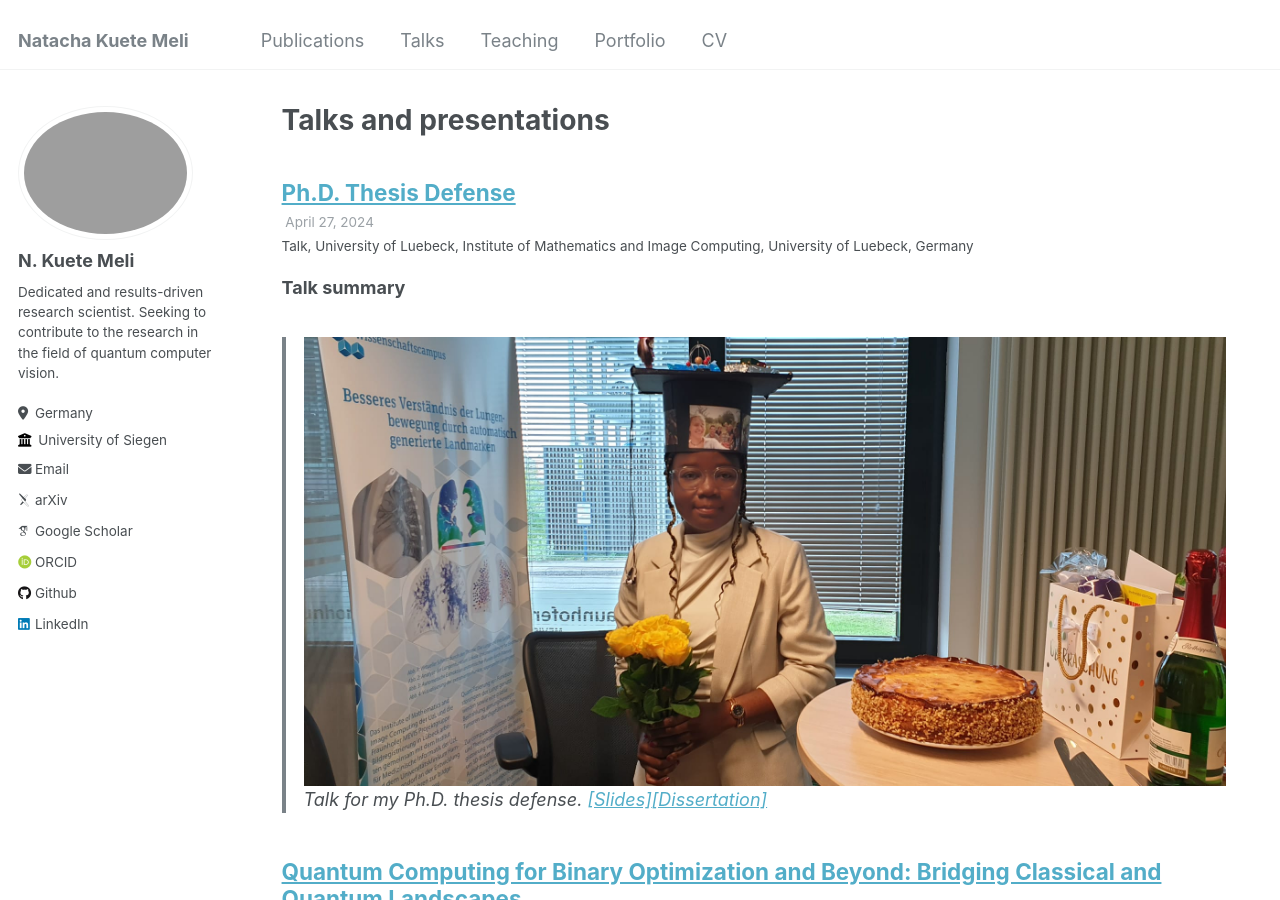
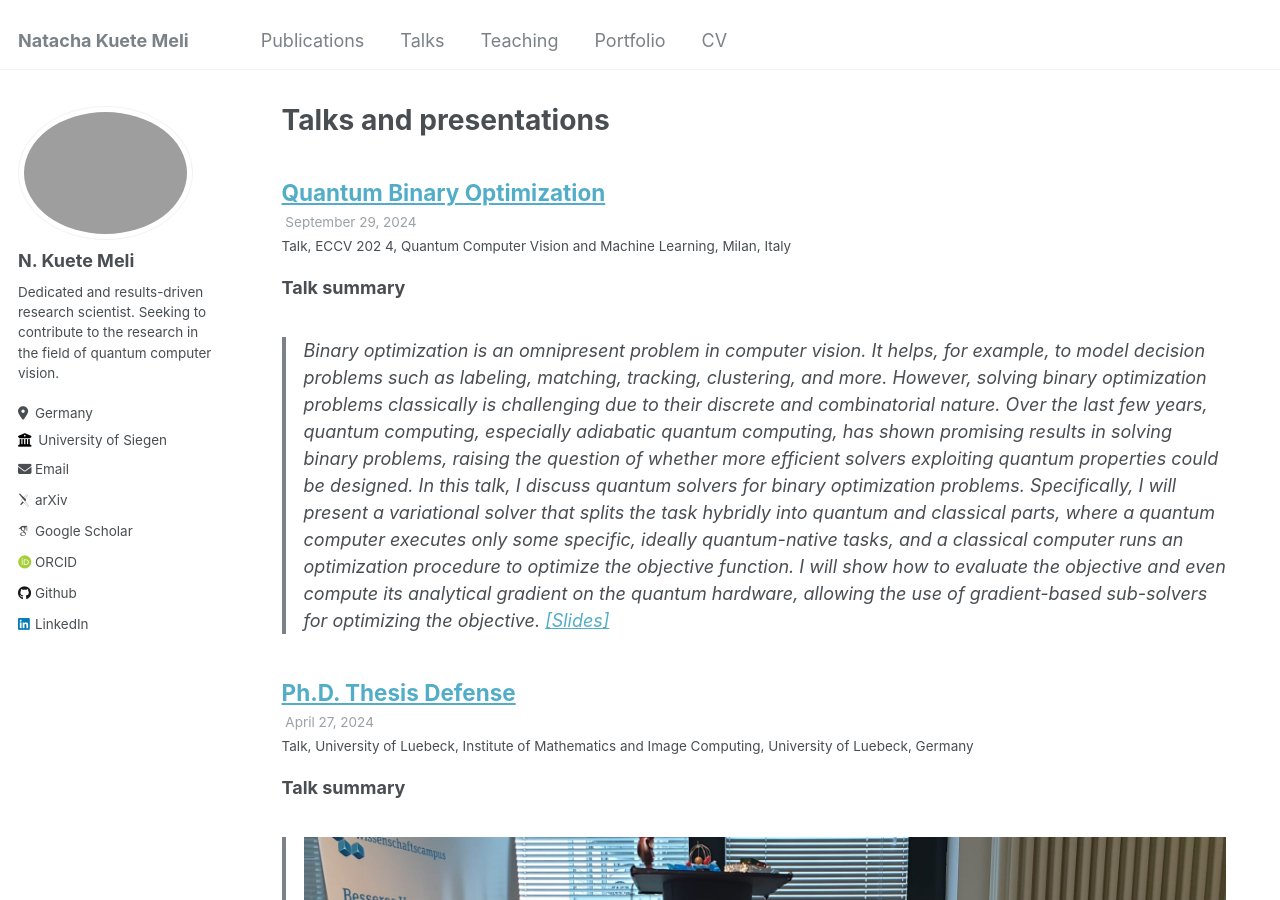
Before and after one commit to nkuetemeli/nkuetemeli.github.io, a Jekyll site: the page built from _pages/talks.html, in a window 1280 px wide and 900 px high. Built offline with Jekyll 4.4.1, drawn with Linux system fonts in a browser that asks for light colours; some web fonts are replaced.

Commit message:
MyGit 1. Attempt

```diff
--- /dev/null
+++ b/_talks/talk-3.md
@@ -0,0 +1,13 @@
+---
+title: "Quantum Binary Optimization"
+collection: talks
+type: "Talk"
+permalink: /talks/talk-3
+venue: "ECCV 202 4, Quantum Computer Vision and Machine Learning"
+date: 2024-09-29
+location: "Milan, Italy"
+---
+
+**Talk summary**
+> Binary optimization is an omnipresent problem in computer vision. It helps, for example, to model decision problems such as labeling, matching, tracking, clustering, and more. However, solving binary optimization problems classically is challenging due to their discrete and combinatorial nature. Over the last few years, quantum computing, especially adiabatic quantum computing, has shown promising results in solving binary problems, raising the question of whether more efficient solvers exploiting quantum properties could be designed. In this talk, I discuss quantum solvers for binary optimization problems. Specifically, I will present a variational solver that splits the task hybridly into quantum and classical parts, where a quantum computer executes only some specific, ideally quantum-native tasks, and a classical computer runs an optimization procedure to optimize the objective function. I will show how to evaluate the objective and even compute its analytical gradient on the quantum hardware, allowing the use of gradient-based sub-solvers for optimizing the objective.
+[[Slides]](../files/qc_eccv2024_KueteMeli.pdf)
```
Also changed, not shown: _pages/about.md (+4 -2 lines), 1 other file.
